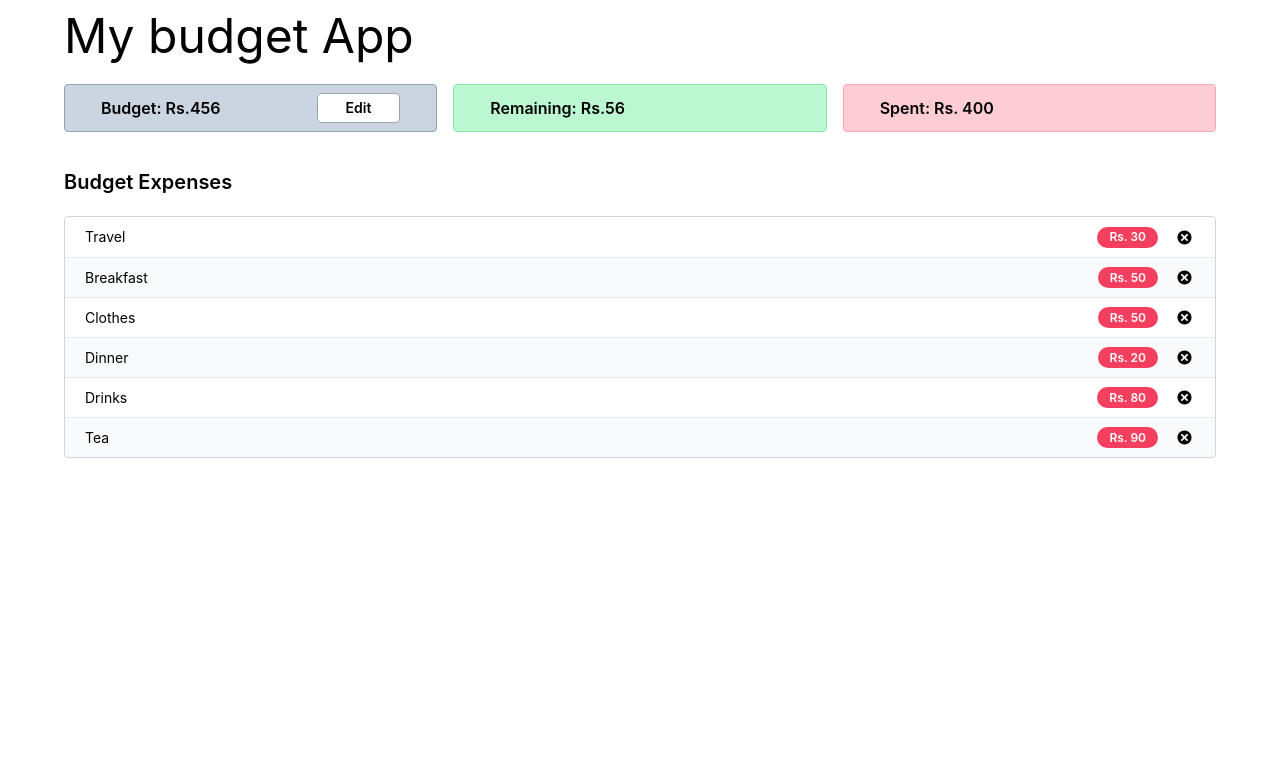
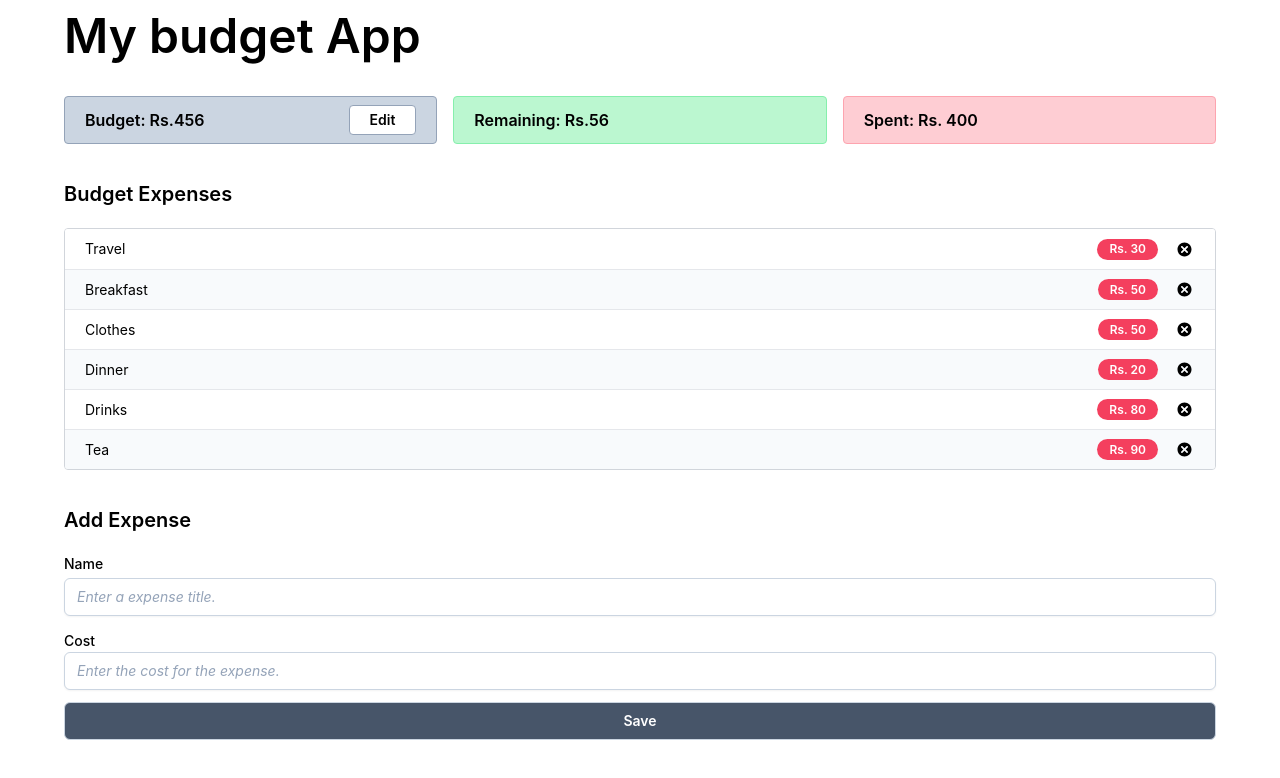
Before and after one commit to NavinPanthi/react-budget-app, a React (Create React App) app: page / in a window 1280 px wide. Shown: the top 778 px of the page. Built offline with nearby package versions, Linux system fonts and the light colour scheme.

Commit message:
AddExpense component added

```diff
--- a/src/App.js
+++ b/src/App.js
@@ -1,4 +1,5 @@
 import "./App.css";
+import AddExpense from "./components/AddExpense";
 import BudgetDescription from "./components/BudgetDescription";
 import ExpenseList from "./components/ExpenseList";
 // import Expenses from "./components/Expense";
@@ -7,6 +8,7 @@ function App() {
     <div className="App container box-border">
       <BudgetDescription/>
       <ExpenseList/>
+      <AddExpense/>
     </div>
   );
 }
--- /dev/null
+++ b/src/components/AddExpense.js
@@ -0,0 +1,36 @@
+const AddExpense = () => {
+  return (
+    <div className="mt-9 mb-9">
+      <p className="text-xl font-semibold mb-5">Add Expense</p>
+      <form>
+        <div className="flex flex-col mb-3">
+          <label for="name" className="text-sm mb-1 font-medium">
+            Name
+          </label>
+          <input
+            required="required"
+            type="text"
+            id="name"
+            className="placeholder:italic placeholder:text-slate-400 block bg-white w-full border border-slate-300 rounded-md py-2 pl-3 pr-3 shadow-sm focus:outline-none focus:border-sky-500 500 focus:ring-sky-500 focus:ring-1 text-sm"
+            placeholder="Enter a expense title."
+          ></input>
+        </div>
+        <div>
+          <label for="name" className="text-sm font-medium mb-1">Cost</label>
+          <input
+            required="required"
+            type="text"
+            id="name"
+            className="placeholder:italic placeholder:text-slate-400 block bg-white w-full border border-slate-300 rounded-md py-2 pl-3 pr-3 shadow-sm focus:outline-none focus:border-sky-500 500 focus:ring-sky-500 focus:ring-1 text-sm"
+            placeholder="Enter the cost for the expense."
+          ></input>
+        </div>
+        <div>
+        <button class="px-4 py-2 mt-3 text-sm w-full font-semibold rounded-md bg-slate-600 text-white border border-slate-300  hover:bg-slate-700 hover:border-transparent focus:outline-none focus:ring-2 focus:border-sky-500 focus:ring-offset-1">Save</button>
+        </div>
+
+      </form>
+    </div>
+  );
+};
+export default AddExpense;
--- a/src/components/BudgetDescription.js
+++ b/src/components/BudgetDescription.js
@@ -1,18 +1,18 @@
 const BudgetDescription = () => {
   return (
     <div>
-      <p className="text-5xl mt-3  "> My budget App</p>
-      <div className="grid grid-cols-1 gap-4 md:grid-cols-2 lg:grid-cols-3 lg:gap-4 mt-6">
-        <div className="px-9 bg-slate-300 border border-slate-400 rounded h-12 flex items-center justify-between text-md font-semibold">
+      <p className="text-5xl mt-3  font-semibold "> My budget App</p>
+      <div className="grid grid-cols-1 gap-4 md:grid-cols-2 lg:grid-cols-3 lg:gap-4 mt-9">
+        <div className="px-5 bg-slate-300 border border-slate-400 rounded h-12 flex items-center justify-between text-md font-semibold">
           Budget: Rs.456
-          <button className="px-7 py-1 text-sm bg-white font-semibold rounded border border-slate-400  hover:text-white hover:bg-slate-600 hover:border-transparent focus:outline-none focus:ring-2 focus:ring-slate-700 focus:ring-outset-2">
+          <button className="px-5 py-1 text-sm bg-white font-semibold rounded border border-slate-400  hover:text-white hover:bg-slate-600 hover:border-transparent focus:outline-none focus:ring-2 focus:ring-slate-700 focus:ring-outset-2">
             Edit
           </button>
         </div>
-        <div className="text-center  px-9 bg-green-200 border border-green-300 h-12 rounded flex items-center  text-md font-semibold">
+        <div className="text-center  px-5 bg-green-200 border border-green-300 h-12 rounded flex items-center  text-md font-semibold">
           Remaining: Rs.56
         </div>
-        <div className="text-center px-9 bg-rose-200 border border-rose-300 h-12 rounded flex items-center  text-md font-semibold">
+        <div className="text-center px-5 bg-rose-200 border border-rose-300 h-12 rounded flex items-center  text-md font-semibold">
           Spent: Rs. 400
         </div>
       </div>
--- a/src/components/Expense.js
+++ b/src/components/Expense.js
@@ -9,7 +9,7 @@ const Expense = (props) => {
 
       <div className="flex pr-5 font-semibold flex-row justify-around">
         <div className="min-w-max  text-xs flex items-center justify-center px-3 text-white rounded-full bg-rose-500">Rs. {props.cost}</div>
-        <TiDelete className="ml-4" size="1.5em"></TiDelete>
+        <TiDelete className="ml-4 cursor-pointer" size="1.5em"></TiDelete>
       </div>
     </li>
   );
```
